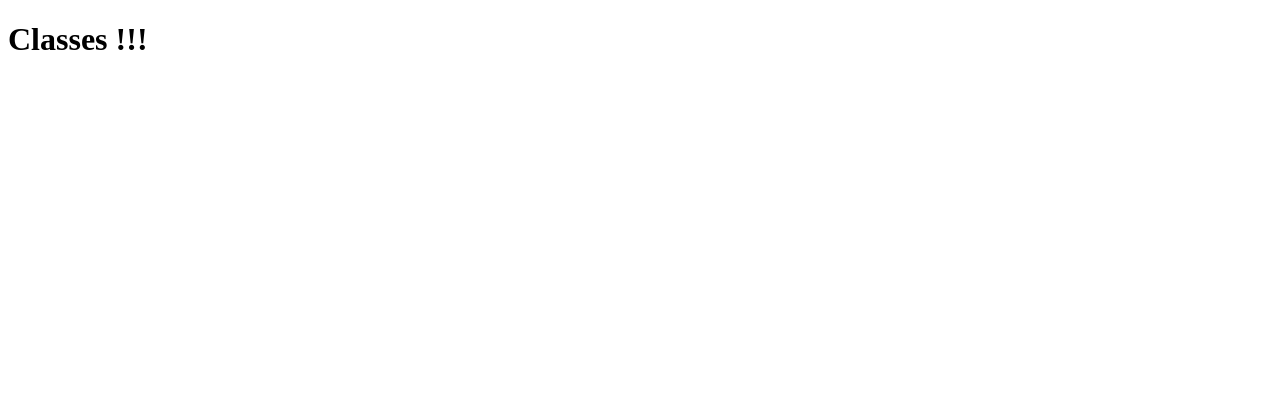
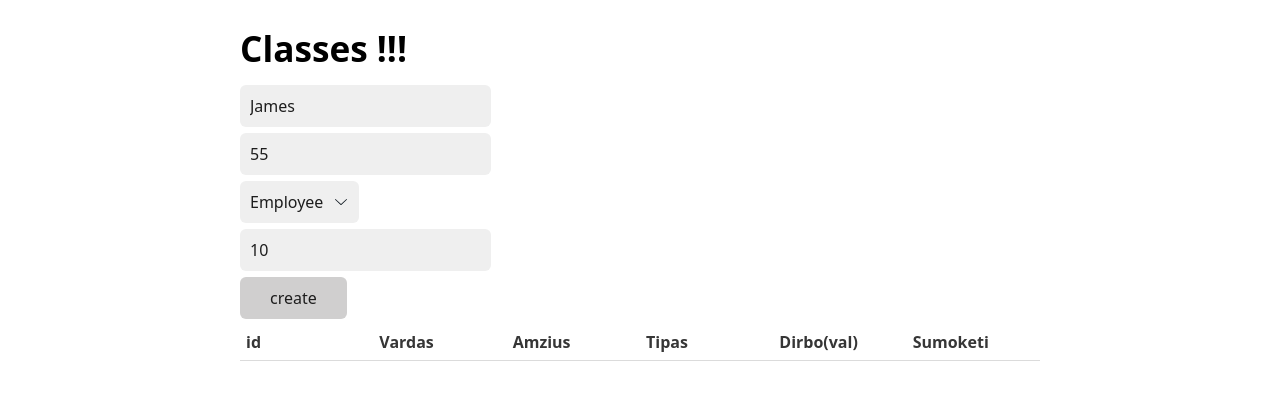
Before and after one commit to MariusCodeAcademy/type8-TS-2-classes, a website: page public/index.html in a window 1280 px wide. Drawn offline with nearby package versions, Linux system fonts and the light colour scheme.

Commit message:
index table and form

```diff
--- a/public/index.html
+++ b/public/index.html
@@ -5,9 +5,39 @@
     <meta http-equiv="X-UA-Compatible" content="IE=edge" />
     <meta name="viewport" content="width=device-width, initial-scale=1.0" />
     <title>TS2 Classes</title>
-    <script type="module" src="./js/main.js" defer></script>
+    <link
+      rel="stylesheet"
+      href="https://cdn.jsdelivr.net/npm/water.css@2/out/water.css"
+    />
+    <!-- <script type="module" src="./js/main.js" defer></script> -->
+    <script type="module" src="./js/html.js" defer></script>
   </head>
-  <body>
+  <body style="margin-bottom: 300px">
     <h1>Classes !!!</h1>
+    <form id="addPerson">
+      <input type="text" id="name" placeholder="name" value="James" />
+      <input type="number" id="age" placeholder="age" value="55" />
+      <select id="workerType">
+        <option value="em">Employee</option>
+        <option value="pa">Partner</option>
+      </select>
+      <input min="0" type="number" id="payPerHour" placeholder="payPerHour" value="10" />
+      <button type="submit">create</button>
+    </form>
+    <div>
+      <table id="workers">
+        <thead>
+          <tr>
+            <th>id</th>
+            <th>Vardas</th>
+            <th>Amzius</th>
+            <th>Tipas</th>
+            <th>Dirbo(val)</th>
+            <th>Sumoketi</th>
+          </tr>
+        </thead>
+        <tbody id="workers-body"> </tbody>
+      </table>
+    </div>
   </body>
 </html>
--- /dev/null
+++ b/public/js/html.js
@@ -0,0 +1,2 @@
+"use strict";
+console.log('html js');
--- /dev/null
+++ b/ts/html.ts
@@ -0,0 +1 @@
+console.log('html js');
```
